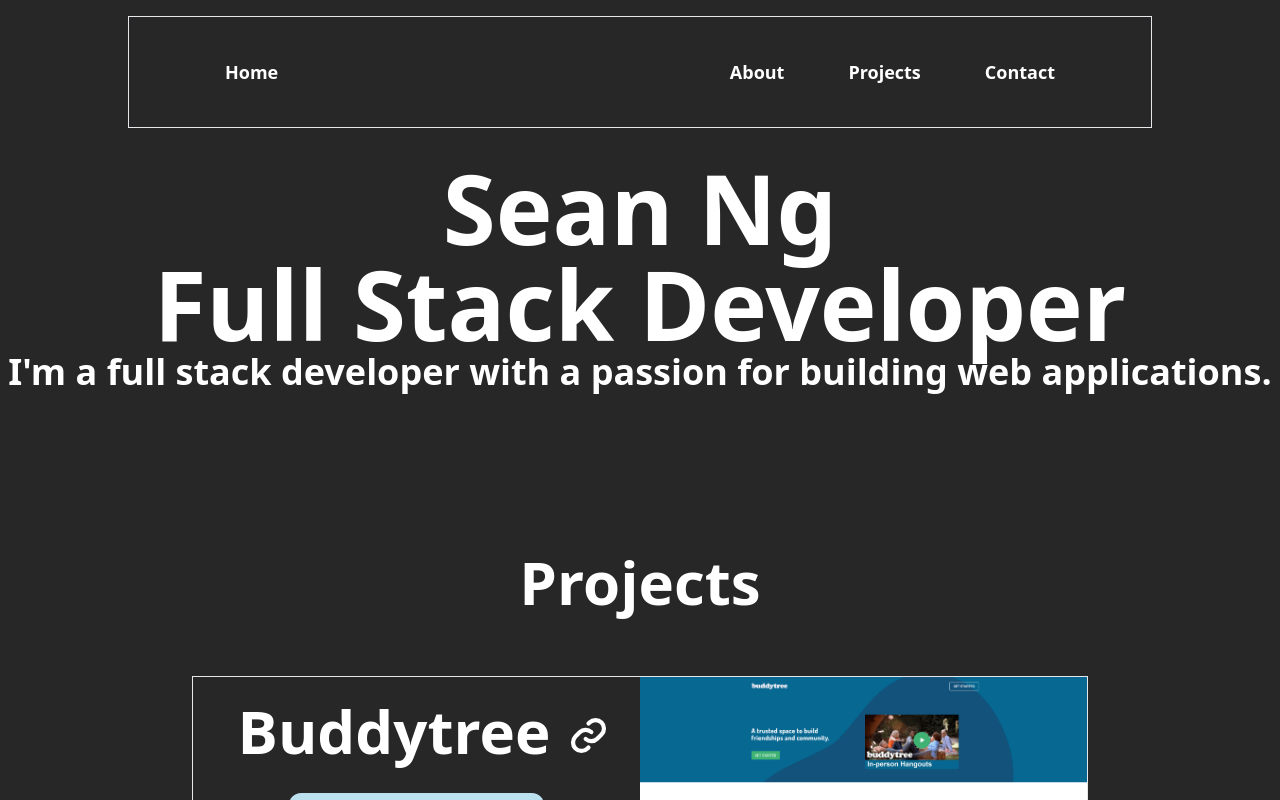
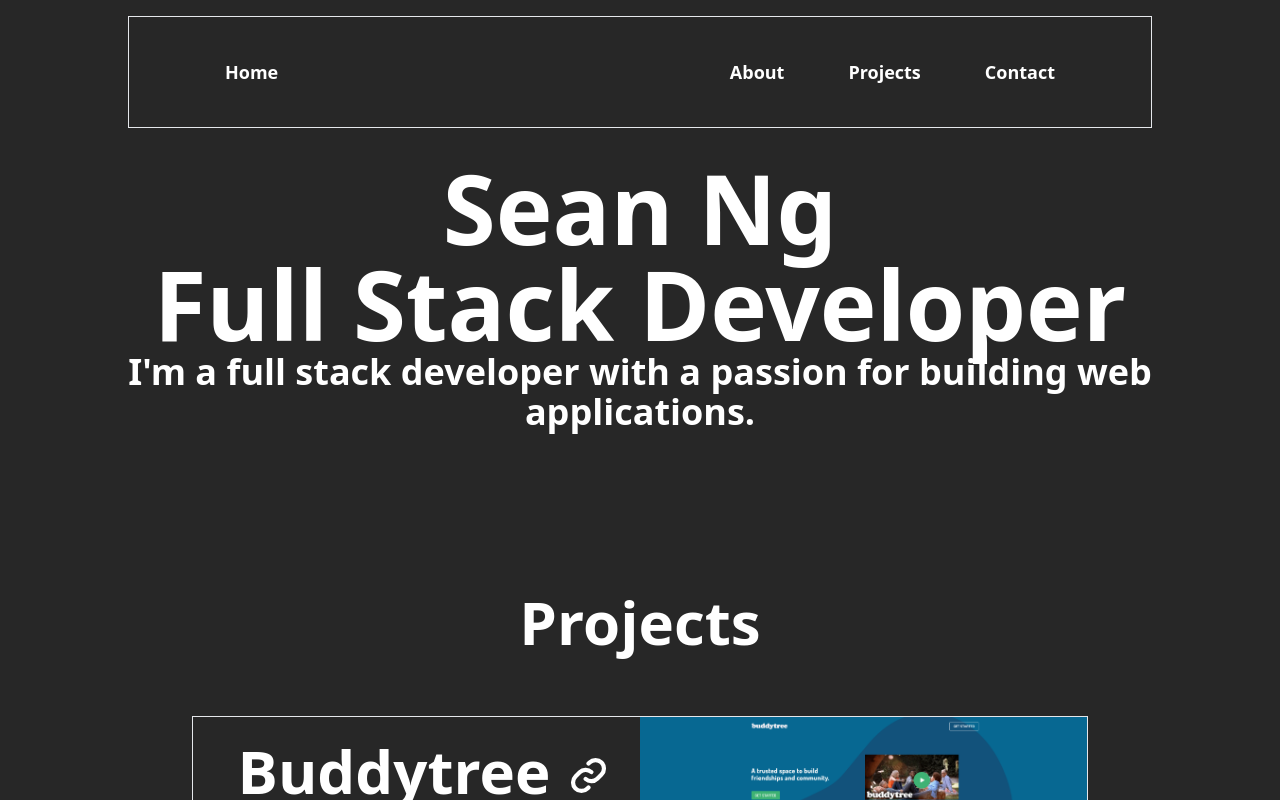
Before and after one commit to 23o4i7/portfolio-site, a Next.js app: page / in a window 1280 px wide. Shown: the top 800 px of the page. Built offline with nearby package versions, Linux system fonts and the light colour scheme.

Commit message:
Remove broken image

```diff
--- a/src/pages/index.tsx
+++ b/src/pages/index.tsx
@@ -46,7 +46,7 @@ export default function Index() {
       </Head>
       <Navbar />
       <main className="min-h-screen bg-slate-black">
-        <div id="about" className="flex flex-col items-center justify-center py-24 xl:py-40">
+        <div id="about" className="flex flex-col items-center justify-start px-12 py-24 xl:py-40">
           <HeroText text={"Sean Ng"} />
           <HeroText text={"Full Stack Developer"} />
           <HomepageText text={"I'm a full stack developer with a passion for building web applications."} />
```
Also changed, not shown: public/images/interviewPal.png (deleted).
